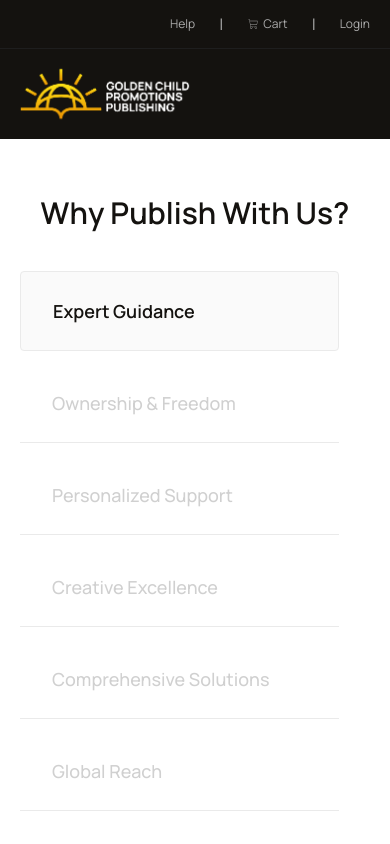
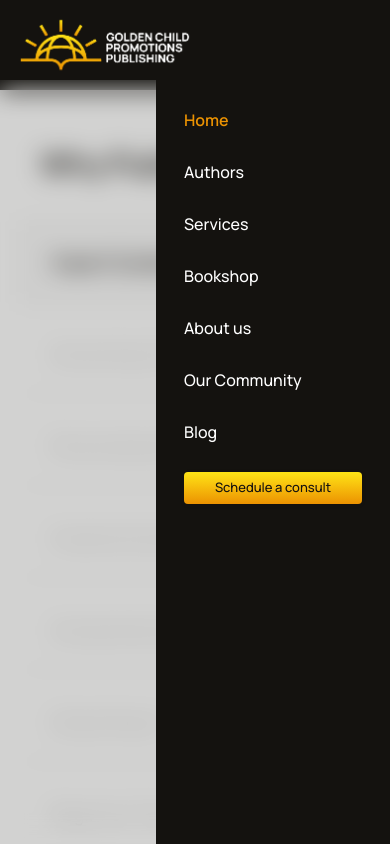
Before and after one commit to Tomiwalex/gcpp-website, a Next.js app: page / in a window 390 px wide. Both pictures are taken after a click on the element 352 px from the left and 94 px from the top of the page. Shown: the top 844 px of the page. Built offline with nearby package versions, Linux system fonts and the light colour scheme; some icons are missing.

Commit message:
Update Header.tsx

```diff
--- a/src/components/global/Header.tsx
+++ b/src/components/global/Header.tsx
@@ -7,6 +7,7 @@ import { Button } from '../ui/button';
 import { usePathname } from 'next/navigation';
 import { Icon } from '@iconify/react/dist/iconify.js';
 import { useState } from 'react';
+import { motion, AnimatePresence } from 'framer-motion';
 
 const Header = () => {
   const pathname = usePathname();
@@ -31,9 +32,13 @@ const Header = () => {
   ];
 
   return (
-    <header className="sticky -top-12 bg-[#14120F]">
+    <header
+      className={`sticky ${isMenuOpen ? 'top-0' : '-top-12'} bg-[#14120F]`}
+    >
       <div className="mx-auto w-full max-w-[1512px]">
-        <div className="flex items-center justify-end gap-x-6 border-b-[0.8px] border-b-[#1E1E1E] px-5 py-3 font-normal text-[#ACACAC]">
+        <div
+          className={`${isMenuOpen ? 'hidden lg:flex' : 'flex'} items-center justify-end gap-x-6 border-b-[0.8px] border-b-[#1E1E1E] px-5 py-3 font-normal text-[#ACACAC]`}
+        >
           <Link
             href="#"
             className="hidden text-xs transition-all duration-300 ease-in-out hover:text-[#EB9202] md:inline-block"
@@ -115,6 +120,45 @@ const Header = () => {
             </div>
           </div>
         </div>
+
+        <AnimatePresence>
+          {isMenuOpen && (
+            <motion.div
+              initial={{ opacity: 1 }}
+              animate={{ opacity: 1 }}
+              exit={{ opacity: 0 }}
+              className="fixed top-[80px] left-0 z-[20] h-[calc(100dvh-80px)] w-[100dvw] bg-[#14120F30] backdrop-blur-md md:hidden"
+            >
+              <motion.div
+                initial={{ translateX: '30%' }}
+                exit={{ translateX: '30%' }}
+                animate={{ translateX: 0 }}
+                className="ml-auto h-full w-[60%] max-w-[300px] bg-[#14120F]"
+              >
+                <nav className="flex flex-col gap-7 p-7">
+                  {navList.map((link, index) => (
+                    <Link
+                      href={link.path}
+                      className={`cursor-pointer text-base ${
+                        location.pathname === link.path
+                          ? 'font-semibold text-[#EB9202]'
+                          : 'font-medium text-white'
+                      } relative`}
+                      key={index}
+                    >
+                      {link.name}
+                    </Link>
+                  ))}
+
+                  {/* schedule a consult */}
+                  <Button className="h-8 rounded px-4 py-2 text-[13px] font-medium transition-all duration-300 ease-in-out">
+                    Schedule a consult
+                  </Button>
+                </nav>
+              </motion.div>
+            </motion.div>
+          )}
+        </AnimatePresence>
       </div>
     </header>
   );
```
